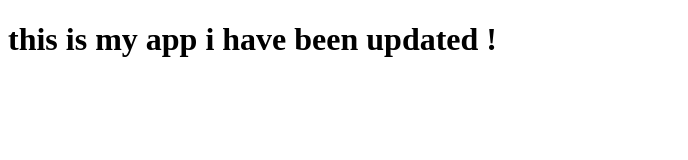
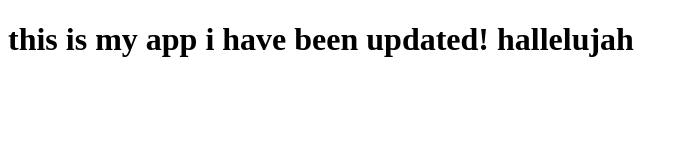
Before and after one commit to Mhanioc/ALX, a plain HTML site: page index.html in a window 1280 px wide. Shown: the whole page, without its empty margins (0-688 px from the left). Drawn offline with Linux system fonts and the light colour scheme.

Commit message:
initial commit

```diff
--- a/index.html
+++ b/index.html
@@ -6,6 +6,6 @@
 	<title>Document</title>
 </head>
 <body>
-	<h1>this is my app i have been updated !</h1>
+	<h1>this is my app i have been updated! hallelujah</h1>
 </body>
 </html>
```
